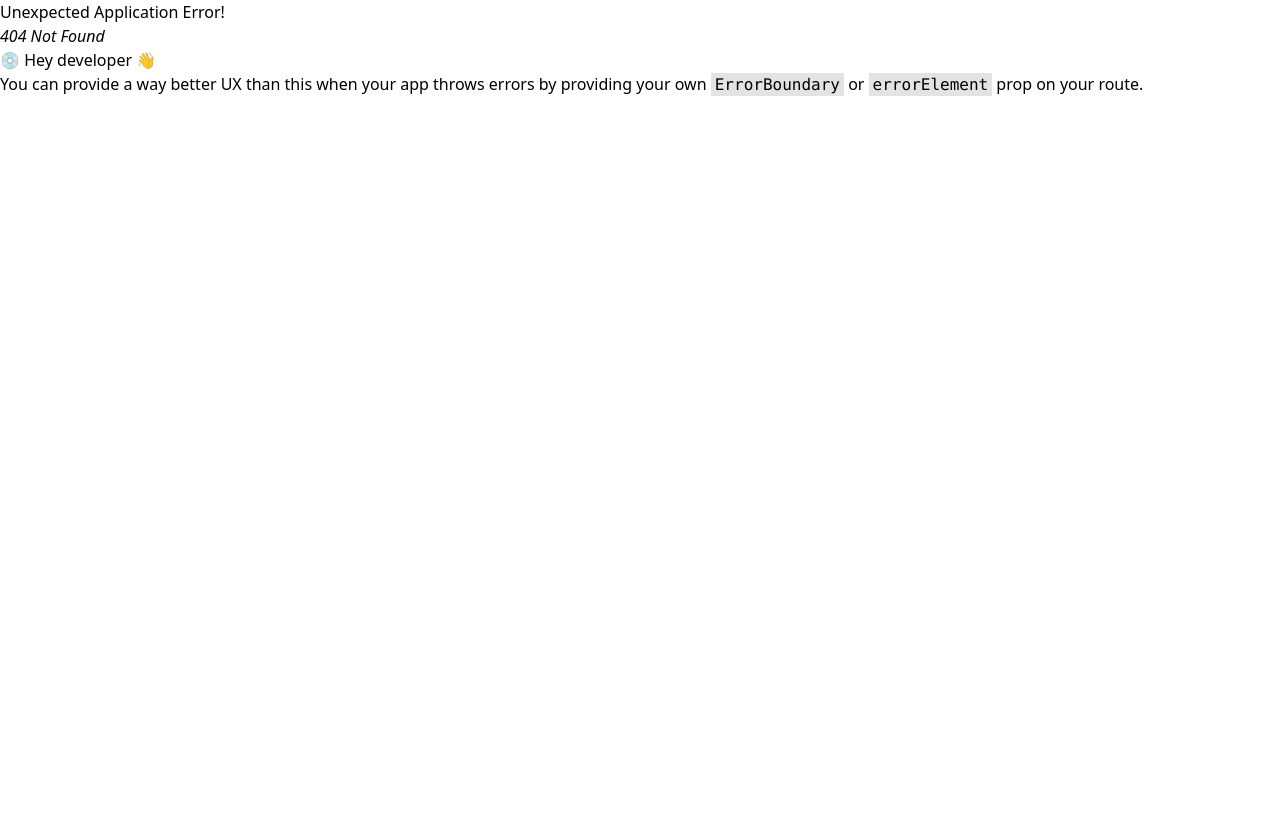
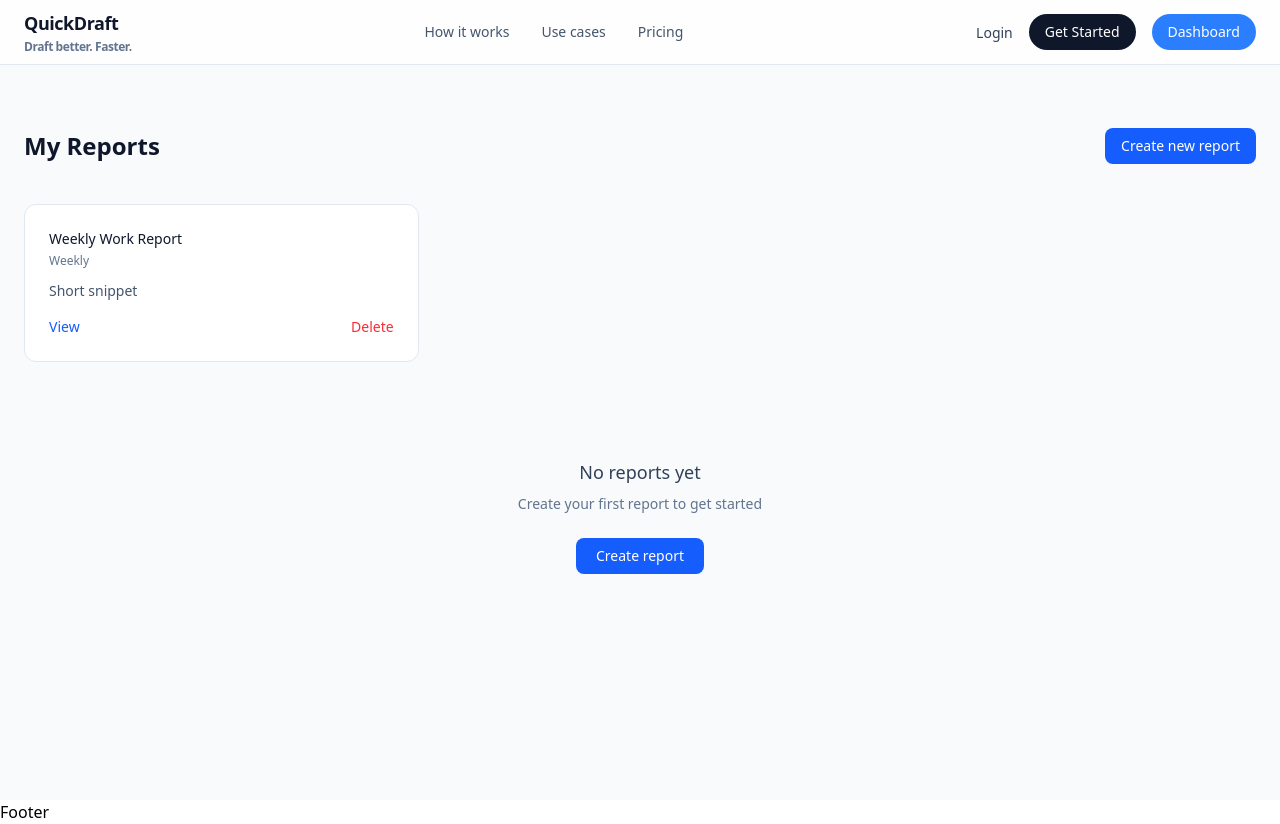
Before and after one commit to anirudh-1404/QuickDraft, a React (Vite) app in the folder frontend/quickdraft/: page /dashboard in a window 1280 px wide. Before the commit this address had no page. Before the commit the page ends 800 px from the top, so only its background shows below. Built offline with nearby package versions, Linux system fonts and the light colour scheme.

Commit message:
worked on dashboard page

```diff
--- a/frontend/quickdraft/src/App.jsx
+++ b/frontend/quickdraft/src/App.jsx
@@ -5,6 +5,7 @@ import Layout from "./components/Layout";
 import Home from "./pages/Home";
 import Signup from "./pages/Signup";
 import Login from "./pages/Login";
+import Dashboard from "./pages/Dashboard";
 
 const App = () => {
   const router = createBrowserRouter([
@@ -24,6 +25,10 @@ const App = () => {
           path: "/login",
           element: <Login />,
         },
+        {
+          path: "/dashboard",
+          element: <Dashboard />,
+        },
       ],
     },
   ]);
--- a/frontend/quickdraft/src/components/Navbar.jsx
+++ b/frontend/quickdraft/src/components/Navbar.jsx
@@ -19,14 +19,16 @@ const Navbar = () => {
       <nav className="fixed top-0 left-0 w-full z-50 bg-white/80 backdrop-blur-xl border-b border-slate-200">
         <div className="max-w-7xl mx-auto px-6 h-16 flex items-center justify-between">
           {/* left */}
+          <Link to="/">
             <div className="flex items-center gap-2">
               <span className="text-lg font-semibold text-slate-900 tracking-tight">
-              QuickDraft{" "}
+                QuickDraft
                 <span className="hidden sm:block text-xs text-slate-500 mt-[2px]">
                   Draft better. Faster.
                 </span>
               </span>
             </div>
+          </Link>
           {/* center */}
           <ul className="hidden md:flex items-center gap-8">
             {navListItems.map((item) => {
@@ -50,6 +52,11 @@ const Navbar = () => {
                 Get Started
               </button>
             </Link>
+            <Link to="/dashboard">
+              <button className="text-sm px-4 py-2 rounded-full bg-blue-500 text-white hover:bg-blue-900 transition cursor-pointer">
+                Dashboard
+              </button>
+            </Link>
           </div>
         </div>
       </nav>
--- /dev/null
+++ b/frontend/quickdraft/src/components/TrustSection.jsx
@@ -0,0 +1,34 @@
+import React from "react";
+
+const TrustSection = () => {
+  const metrics = [
+    {
+      name: "100+ Drafts Created",
+    },
+    {
+      name: "Fast & structured writing",
+    },
+    {
+      name: "Simple UI",
+    },
+    {
+      name: "AI-assisted",
+    },
+  ];
+
+  return (
+    <>
+      <section className="py-20 bg-white">
+        <div className="max-w-7xl mx-auto px-6 text-center">
+          <p className="text-sm text-slate-500">
+            Trusted by students and professionals
+          </p>
+        </div>
+
+        <div className="mt-10 grid grid-cols-2 md:grid-cols-4 gap-8"></div>
+      </section>
+    </>
+  );
+};
+
+export default TrustSection;
--- /dev/null
+++ b/frontend/quickdraft/src/pages/Dashboard.jsx
@@ -0,0 +1,56 @@
+import React from "react";
+
+const Dashboard = () => {
+  return (
+    <>
+      <section className="min-h-screen bg-slate-50 px-6 pt-32">
+        <div className="max-w-7xl mx-auto">
+          <div className="flex items-center justify-between mb-10">
+            <h1 className="text-2xl font-semibold text-slate-900">
+              My Reports
+            </h1>
+            <button className="px-4 py-2 rounded-lg bg-blue-600 text-white text-sm hover:bg-blue-700 transition cursor-pointer">
+              Create new report
+            </button>
+          </div>
+
+          <div className="grid grid-cols-1 md:grid-cols-2 lg:grid-cols-3 gap-6">
+            <div className="bg-white border border-slate-200 rounded-xl p-6 hover:shadow-md transition">
+              {/* report title */}
+              <p className="text-sm font-medium text-slate-900">
+                Weekly Work Report
+              </p>
+              {/* report type */}
+              <p className="mt-1 text-xs text-slate-500">Weekly</p>
+              {/* short preview txt */}
+              <p className="mt-3 text-sm text-slate-600 line-clamp-3">
+                Short snippet
+              </p>
+              {/* buttons */}
+              <div className="mt-4 flex items-center justify-between">
+                <button className="text-sm text-blue-600 hover:underline">
+                  View
+                </button>
+                <button className="text-sm text-red-500 hover:underline">
+                  Delete
+                </button>
+              </div>
+            </div>
+          </div>
+          {/* if no reports */}
+          <div className="flex flex-col items-center justify-center py-24 text-center">
+            <p className="text-lg font-medium text-slate-700">No reports yet</p>
+            <p className="mt-2 text-sm text-slate-500">
+              Create your first report to get started
+            </p>
+            <button className="mt-6 px-5 py-2 rounded-lg bg-blue-600 text-white text-sm cursor-pointer">
+              Create report
+            </button>
+          </div>
+        </div>
+      </section>
+    </>
+  );
+};
+
+export default Dashboard;
--- a/frontend/quickdraft/src/pages/Home.jsx
+++ b/frontend/quickdraft/src/pages/Home.jsx
@@ -1,10 +1,12 @@
 import React from "react";
 import Hero from "../components/Hero";
+import TrustSection from "../components/TrustSection";
 
 const Home = () => {
   return (
     <>
       <Hero />
+      <TrustSection />
     </>
   );
 };
```
Lines whose indentation alone changed are shown as unchanged.
